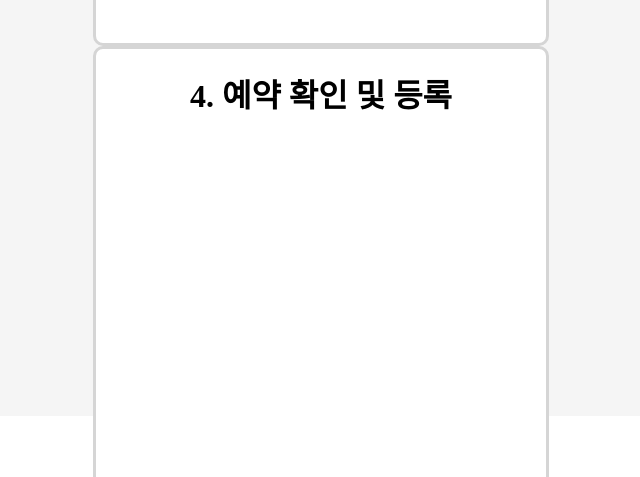
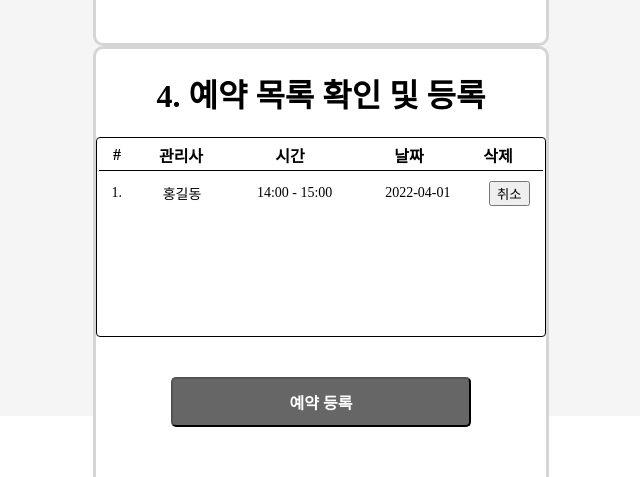
Before and after one commit to sungwon-097/ReservationHealthRoom, a React (Create React App) app: page /reservation/1 in a window 1280 px wide. Shown: the part 421-898 px from the top of the page, without its empty margins (319-959 px from the left). Built offline with nearby package versions, Linux system fonts and the light colour scheme.

Commit message:
feat: 예약 목록 확인 디자인 구성

```diff
--- a/src/components/reservation/reservationDetails/ReservationDetails.tsx
+++ b/src/components/reservation/reservationDetails/ReservationDetails.tsx
@@ -1,8 +1,118 @@
-import React from 'react'
-import { BoxContainer } from '../../common/BoxContainer'
+import React from "react";
+import { BoxContainer } from "../../common/BoxContainer";
 
 export const ReservationDetails = () => {
+  const tableData = [
+    {
+      manager: "홍길동",
+      time: "14:00 - 15:00",
+      date: "2022-04-01",
+    },
+    // {
+    //   manager: "김철수",
+    //   time: "15:00 - 16:00",
+    //   date: "2022-04-01",
+    // },
+    // {
+    //   manager: "김철수",
+    //   time: "15:00 - 16:00",
+    //   date: "2022-04-01",
+    // },
+    // {
+    //   manager: "김철수",
+    //   time: "15:00 - 16:00",
+    //   date: "2022-04-01",
+    // },
+    // {
+    //   manager: "김철수",
+    //   time: "15:00 - 16:00",
+    //   date: "2022-04-01",
+    // },
+    // {
+    //   manager: "김철수",
+    //   time: "15:00 - 16:00",
+    //   date: "2022-04-01",
+    // },
+    // {
+    //   manager: "김철수",
+    //   time: "15:00 - 16:00",
+    //   date: "2022-04-01",
+    // },
+    // 추가 데이터...
+  ];
   return (
-    <BoxContainer title='4. 예약 확인 및 등록' content={<></>}/>
-  )
-}
+    <BoxContainer
+      title="4. 예약 목록 확인 및 등록"
+      content={
+        <>
+          <table
+            style={{
+              maxWidth: "100%",
+              height: "200px",
+              border: "1px solid black",
+              overflow: "hidden",
+              borderRadius: "4px",
+            }}
+          >
+            <thead>
+              <tr style={{ borderBottom: "1px solid black", display: "block" }}>
+                <th style={{ width: "30px" }}>#</th>
+                <th style={{ width: "90px" }}>관리사</th>
+                <th style={{ width: "120px" }}>시간</th>
+                <th style={{ width: "110px" }}>날짜</th>
+                <th style={{ width: "60px" }}>삭제</th>
+              </tr>
+            </thead>
+            <tbody
+              style={{
+                display: "block",
+                height: "160px",
+                overflowY: "auto",
+                textAlign: "center",
+              }}
+            >
+              {tableData.map((row, index) => (
+                <tr
+                  key={index}
+                  style={{
+                    height: "40px",
+                    display: "table",
+                    tableLayout: "fixed",
+                    width: "100%",
+                    fontSize: "14px",
+                  }}
+                >
+                  <td style={{ width: "30px", padding: "0" }}>
+                    {index + 1 + "."}
+                  </td>
+                  <td style={{ width: "90px", padding: "0" }}>{row.manager}</td>
+                  <td style={{ width: "120px", padding: "0" }}>{row.time}</td>
+                  <td style={{ width: "110px", padding: "0" }}>{row.date}</td>
+                  <td style={{ width: "60px", padding: "0" }}>
+                    <button>취소</button>
+                  </td>
+                </tr>
+              ))}
+            </tbody>
+          </table>
+          <button
+            style={{
+              width: "300px",
+              height: "50px",
+              borderRadius: "5px",
+              marginTop: "40px",
+              backgroundColor: "#666666",
+              color: "white",
+              fontFamily: "Noto Sans KR",
+              fontSize: "16px",
+              fontWeight: "700",
+            }}
+            // onClick={onClickLogin}
+          >
+            예약 등록
+          </button>
+        </>
+      }
+    />
+  );
+};
```
